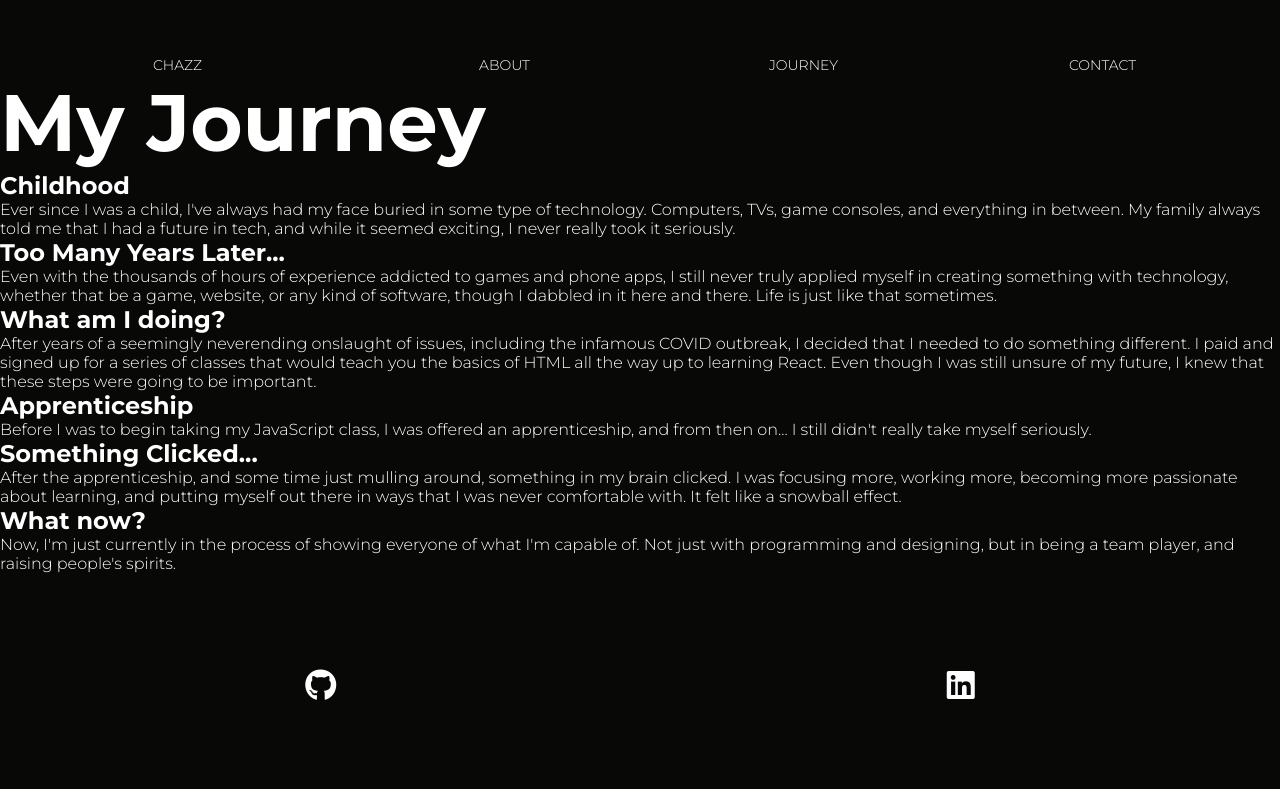
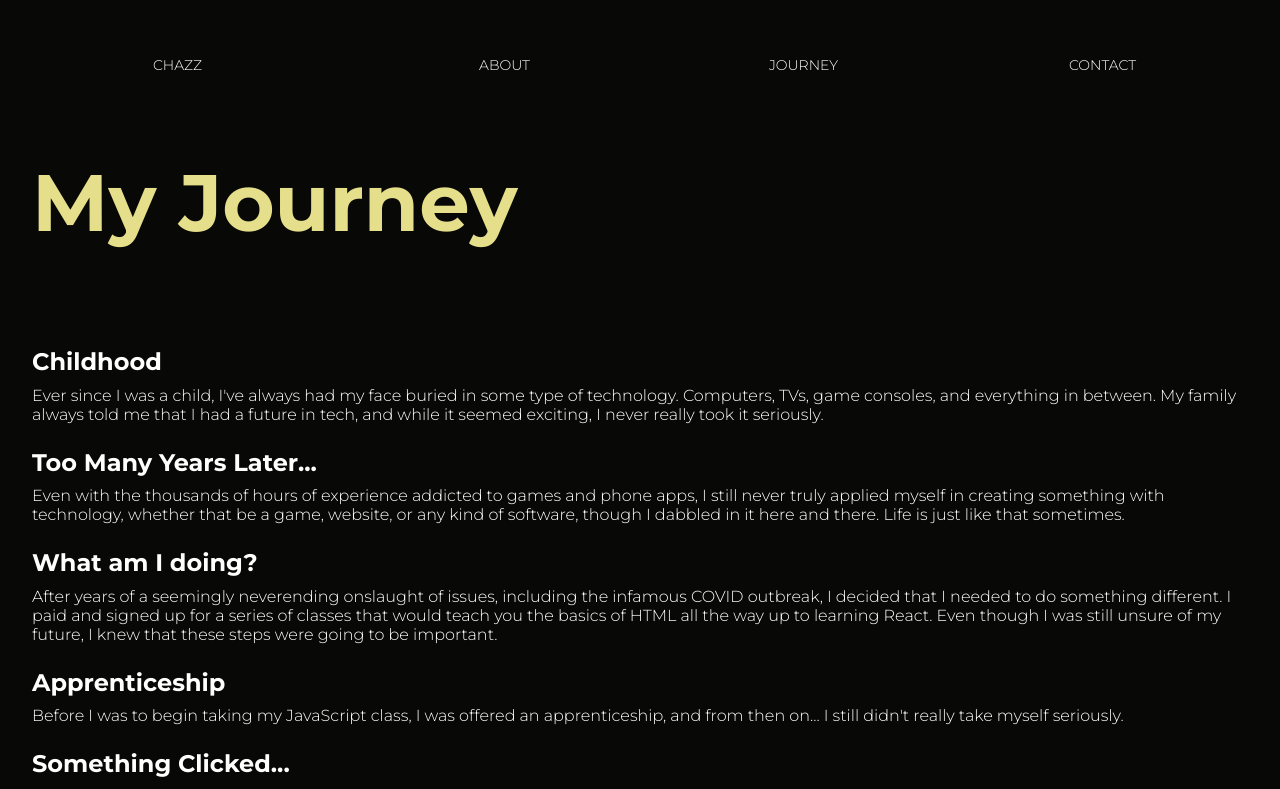
Before and after one commit to czcarrizales/react-portfolio, a React (Create React App) app: page /journey in a window 1280 px wide. Shown: the top 789 px of the page. Built offline with nearby package versions, Linux system fonts and the light colour scheme.

Commit message:
add margins to journey container

```diff
--- a/src/css/Journey.css
+++ b/src/css/Journey.css
@@ -0,0 +1,15 @@
+.journey-container {
+    margin-top: 5em;
+    margin-left: 2em;
+    margin-right: 2em;
+}
+
+.journey-container h1 {
+    margin-bottom: 1.2em;
+    color: #E5DE8A;
+}
+
+.journey-container h2 {
+    margin-top: 1em;
+    margin-bottom: .4em;
+}
```
